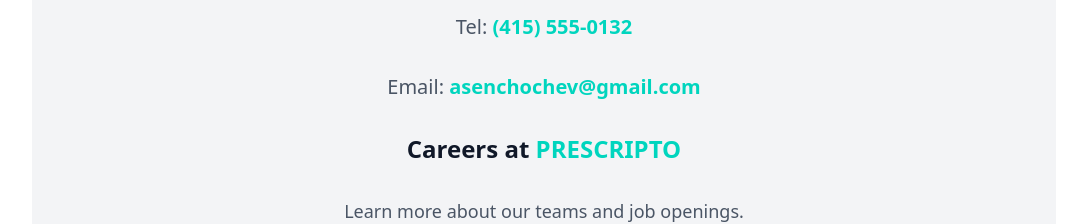
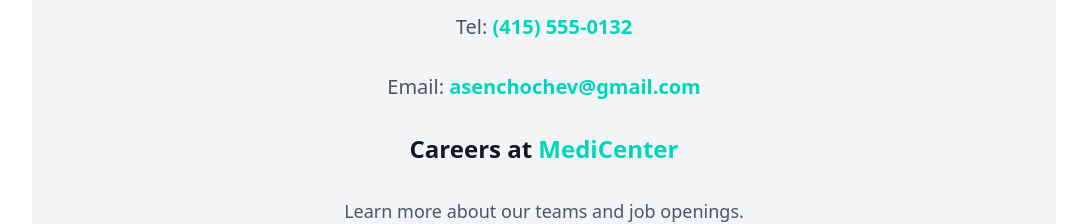
Before and after one commit to asenchochev/my-react-app, a React (Vite) app in the folder frontend/: page /contact in a window 1280 px wide. Shown: the part 1140-1364 px from the top of the page, without its empty margins (96-1183 px from the left). Built offline with nearby package versions, Linux system fonts and the light colour scheme.

Commit message:
Update Contact.jsx

```diff
--- a/frontend/src/pages/Contact.jsx
+++ b/frontend/src/pages/Contact.jsx
@@ -74,7 +74,7 @@
           animate={{ opacity: 1 }}
           transition={{ duration: 2.2 }}
         >
-          Careers at <span className="text-teal-400">PRESCRIPTO</span>
+          Careers at <span className="text-teal-400">MediCenter</span>
         </motion.p>
 
         <motion.p
```
